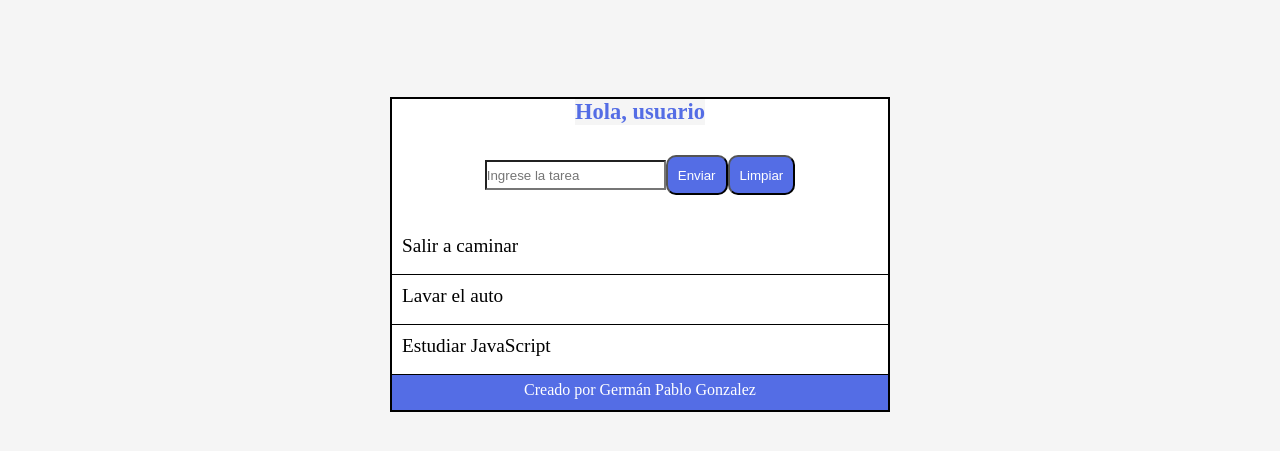
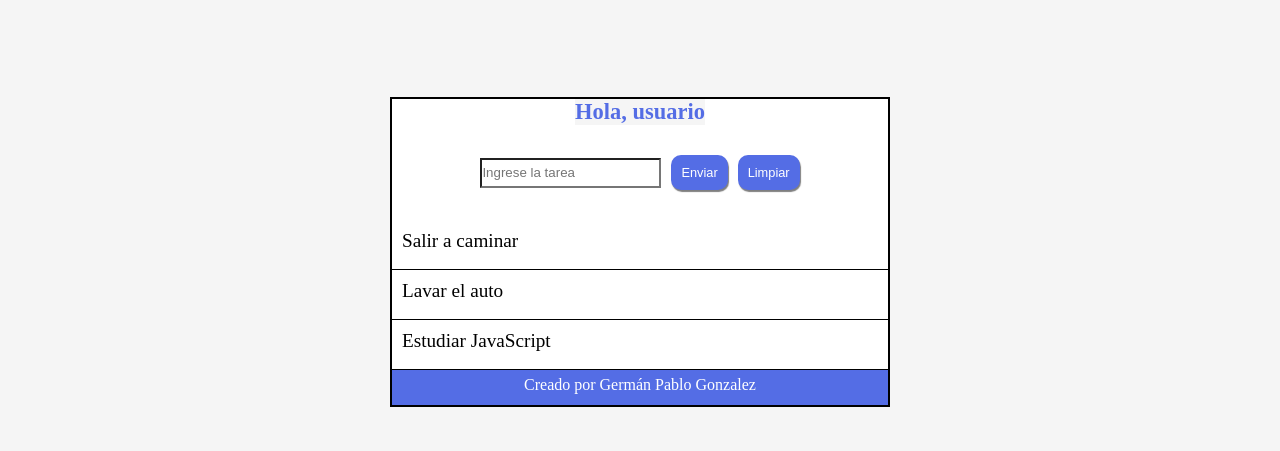
Before and after one commit to germanpgonzalez/to-do-list, a plain HTML site: page index.html in a window 1280 px wide. Shown: the part 83-534 px from the top of the page. Drawn offline with Linux system fonts and the light colour scheme.

Commit message:
agregando funcion limpiar y estilos

```diff
--- a/index.html
+++ b/index.html
@@ -18,11 +18,11 @@
             <h3>Hola, usuario</h3>
         </div>
 
-        <div class="input">
-            <input type="text" class="input-text" placeholder="Ingrese la tarea"></input>
-            <input type="button" class="btn btn-enviar" value="Enviar">
-            <input type="button" class="btn btn-limpiar" value="Limpiar">
-        </div>
+        <form action="" class="input">
+            <input type="text" class="input-text" id="input-text" placeholder="Ingrese la tarea"></input>
+            <input type="button" class="btn" id="btn-enviar"  value="Enviar">
+            <input type="button" class="btn" id="btn-limpiar" onclick="limpiar()" value="Limpiar">
+        </form>
 
         <div class="list">
             <div>
@@ -46,5 +46,6 @@
             <p class="footer">Creado por Germán Pablo Gonzalez</p>
         </footer>
     </main>
+    <script src="script.js"></script>
 </body>
 </html>
--- /dev/null
+++ b/script.js
@@ -0,0 +1,8 @@
+const btnlimpiar = document.getElementById("btn-limpiar");
+const input = document.getElementById("input-text");
+
+
+function limpiar(){
+    console.log("Apretando limpiar");
+    input.value = "";
+}
--- a/style.css
+++ b/style.css
@@ -40,6 +40,7 @@
     display: flex;
     align-items: center;
     flex-direction: row;
+    gap: 10px;
 }
 
 .input .input-text {
@@ -52,7 +53,15 @@
     color: white;
     padding: 10px;
     border-radius: 10px;
-    height: 40px;
+    display: inline-block;
+    cursor: pointer;
+    border: 0;
+    box-shadow: 1px 2px 1px rgba(0, 0, 0, 0.5);
+    font-size: 0.8rem;
+}
+
+.input .btn:hover {
+    background-color: #4960d3;
 }
 
 .container .list {
```
